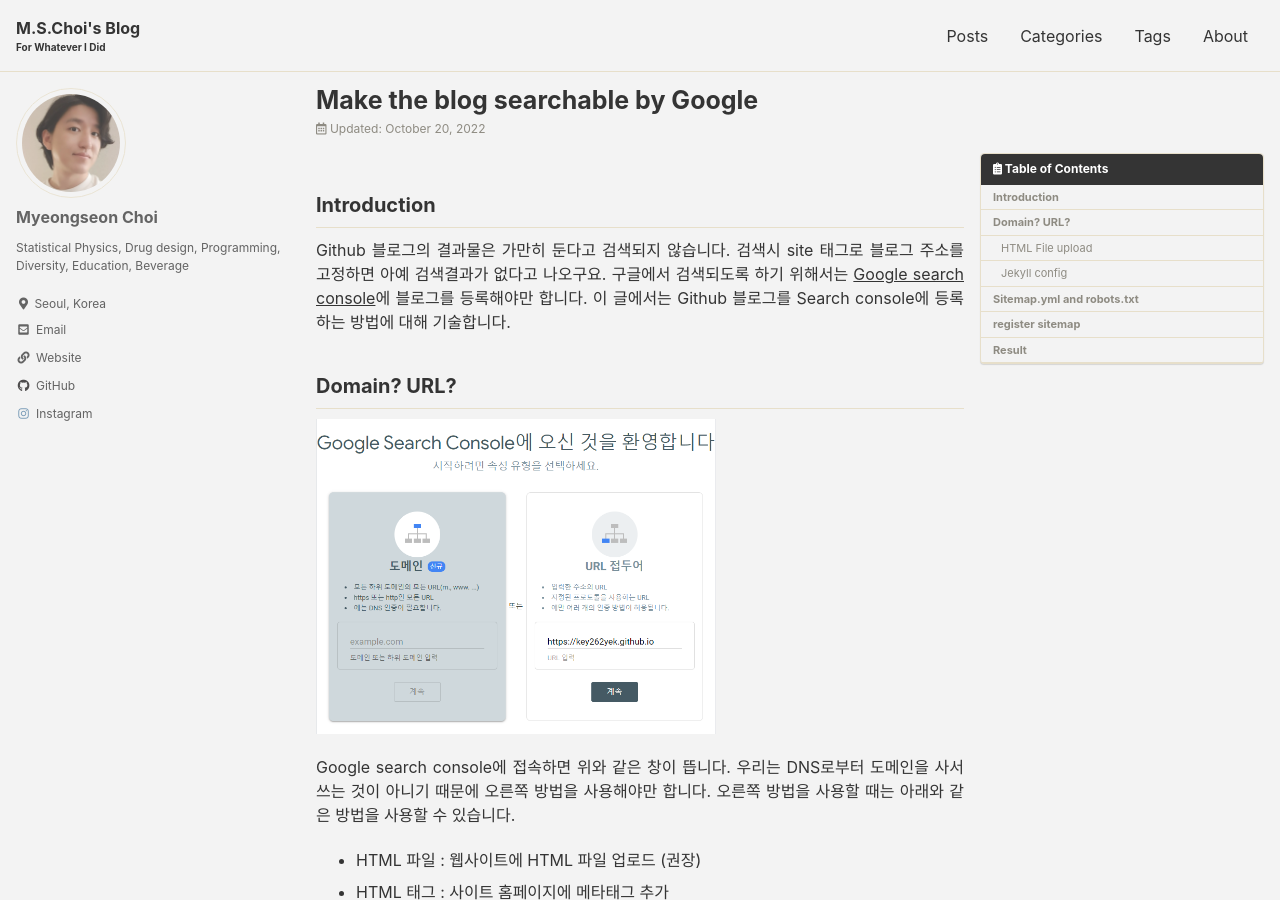
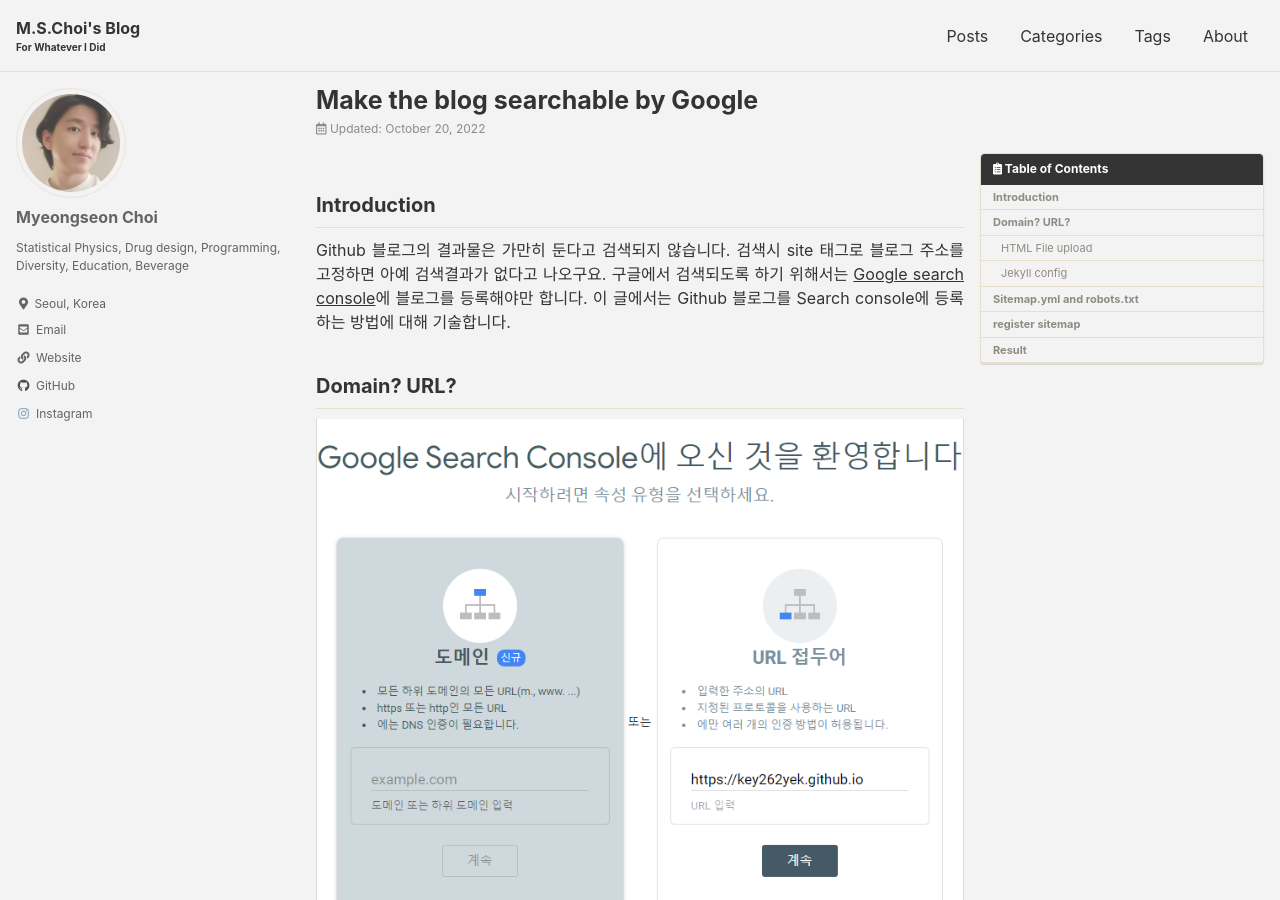
Before and after one commit to key262yek/key262yek.github.io, a Jekyll site: the page built from _posts/2022-10-20-Google-search.md, in a window 1280 px wide and 900 px high. Built offline with Jekyll 4.4.1, drawn with Linux system fonts in a browser that asks for light colours; cached includes are drawn as plain includes; nearby versions of some CDN libraries.

Commit message:
change image size

```diff
--- a/_posts/2022-10-20-Google-search.md
+++ b/_posts/2022-10-20-Google-search.md
@@ -19,7 +19,7 @@ Github 블로그의 결과물은 가만히 둔다고 검색되지 않습니다.
 이 글에서는 Github 블로그를 Search console에 등록하는 방법에 대해 기술합니다.
 
 ## Domain? URL?
-<img src="https://key262yek.github.io/assets/images/google_search_console.PNG" alt="Goggle search console" width="400"/>
+<img src="https://key262yek.github.io/assets/images/google_search_console.PNG" alt="Goggle search console">
 
 Google search console에 접속하면 위와 같은 창이 뜹니다.
 우리는 DNS로부터 도메인을 사서 쓰는 것이 아니기 때문에 오른쪽 방법을 사용해야만 합니다.
@@ -107,9 +107,9 @@ Sitemap: https://key262yek.github.io/sitemap.yml
 ## register sitemap
 이제 해당 sitemap 파일을 google search console에 등록해주면 됩니다.
 
-<img src="https://key262yek.github.io/assets/images/add_sitemap.PNG" alt="Sitemap" width="400"/>
+<img src="https://key262yek.github.io/assets/images/add_sitemap.PNG" alt="Sitemap">
 
 ## Result
 바로 사이트 게시물을 검색할 수는 없습니다. 빠르면 일주일, 느리면 한 달까지도 걸리는 것 같은데 기다리고 나면 아래와 같이 검색이 가능합니다.
 
-<img src="https://key262yek.github.io/assets/images/search_result.png" alt="Search Result" width="400"/>
+<img src="https://key262yek.github.io/assets/images/search_result.png" alt="Search Result">
```
